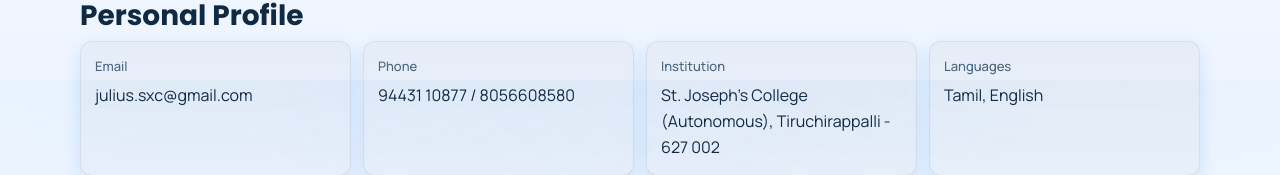
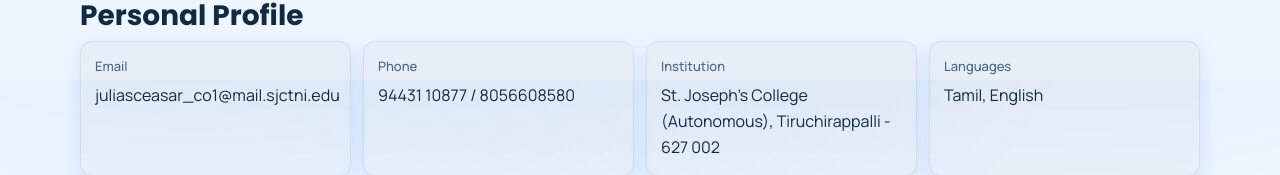
Before and after one commit to Thiravidan/Dr.-M.-JULIAS-CEASAR, a React (Create React App) app: page /about in a window 1280 px wide. Shown: the part 720-895 px from the top of the page. Built offline with nearby package versions, Linux system fonts and the light colour scheme.

Commit message:
Update profile.js (mail-changed)

```diff
--- a/src/data/profile.js
+++ b/src/data/profile.js
@@ -4,7 +4,7 @@
     "Dean, School of Management Studies",
     "Associate Professor of Commerce"
   ],
-  email: "julius.sxc@gmail.com",
+  email: "juliasceasar_co1@mail.sjctni.edu",
   phones: ["94431 10877", "8056608580"],
   institution: "St. Joseph’s College (Autonomous), Tiruchirappalli - 627 002",
   objective:
```
